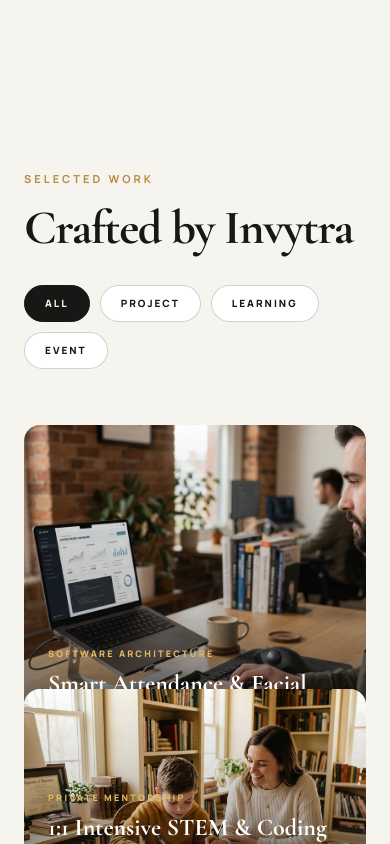
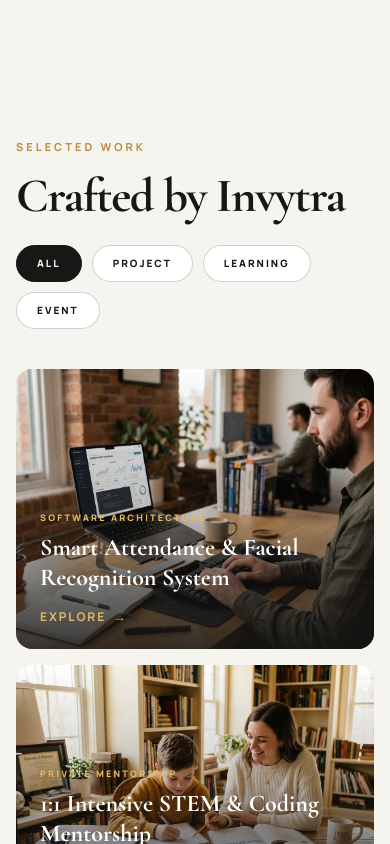
Before and after one commit to razalpa64/INVYTRAIN, a Next.js app: page / in a window 390 px wide. Shown: the part 9420-10264 px from the top of the page. Built offline with nearby package versions, Linux system fonts and the light colour scheme.

Commit message:
fix: fix Crafted by Invytra section mobile overlap and card heights

```diff
--- a/src/components/FeaturedItem.tsx
+++ b/src/components/FeaturedItem.tsx
@@ -4,10 +4,10 @@ import Reveal from "./motion/Reveal";
 import type { Offering } from "@/lib/types";
 
 const SIZE_CLASSES: Record<string, string> = {
-  large: "md:col-span-2 md:row-span-2 min-h-[360px]",
-  vertical: "md:row-span-2 min-h-[360px]",
-  wide: "md:col-span-2 min-h-[220px]",
-  small: "min-h-[220px]",
+  large: "h-[280px] md:col-span-2 md:row-span-2 md:h-auto",
+  vertical: "h-[280px] md:row-span-2 md:h-auto",
+  wide: "h-[240px] md:col-span-2 md:h-auto",
+  small: "h-[240px] md:h-auto",
 };
 
 export default function FeaturedItem({ offering, index }: { offering: Offering; index: number }) {
--- a/src/components/FeaturedWork.tsx
+++ b/src/components/FeaturedWork.tsx
@@ -16,8 +16,8 @@ export default function FeaturedWork({ items }: { items: Offering[] }) {
   }, [items, tab]);
 
   return (
-    <section id="work" className="relative mx-auto max-w-[1400px] px-6 py-28 md:px-10 md:py-36">
-      <div className="flex flex-col gap-8 md:flex-row md:items-end md:justify-between mb-14">
+    <section id="work" className="relative mx-auto max-w-[1400px] px-4 py-20 md:px-10 md:py-36">
+      <div className="flex flex-col gap-6 md:flex-row md:items-end md:justify-between mb-10 md:mb-14">
         <div>
           <Reveal>
             <p className="eyebrow mb-4">Selected Work</p>
@@ -54,7 +54,7 @@ export default function FeaturedWork({ items }: { items: Offering[] }) {
 
       <div
         key={tab}
-        className="grid auto-rows-[240px] grid-cols-1 gap-6 [grid-auto-flow:dense] sm:grid-cols-2 md:grid-cols-4"
+        className="grid grid-cols-1 gap-4 [grid-auto-flow:dense] sm:grid-cols-2 md:grid-cols-4 md:auto-rows-[240px]"
       >
         {filtered.length ? (
           filtered.map((item, i) => <FeaturedItem key={item.id} offering={item} index={i} />)
```
